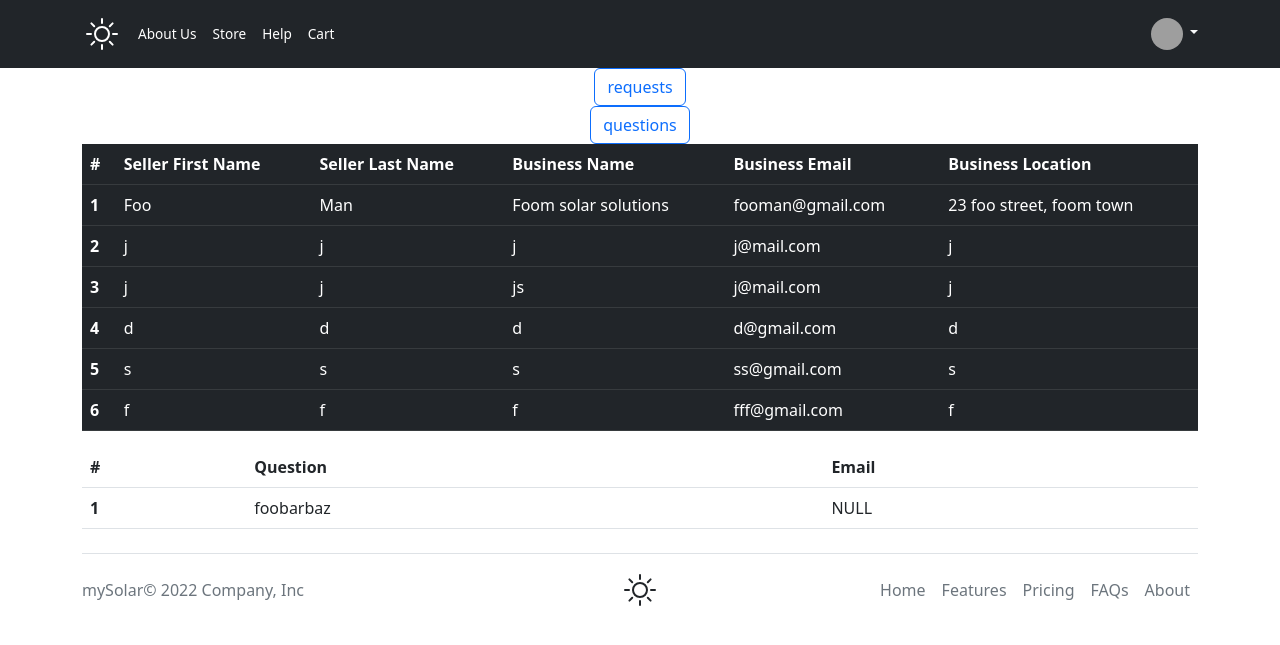
After one commit to codeKing2020/mySolar, a Django app: page /requestsAndQuestions in a window 1280 px wide. The commit adds this page. Shown: the top 645 px of the page. Run offline with Django 4.2, Linux system fonts and the light colour scheme; a user stored in the database is signed in; data comes from the database, SQL or seed files in the repository; grey boxes are pictures that could not be loaded.

Commit message:
addded new features, faulty beSeller page, form and view however

```diff
--- a/Solar/mySolarApp/forms.py
+++ b/Solar/mySolarApp/forms.py
@@ -48,11 +48,13 @@ class delivery_infoForm(forms.ModelForm):
 
 class askQuestionForm(forms.ModelForm):
     class Meta:
-        model = help
+        model = userQuestions
         exclude = ("is_FAQ",)
         labels = {
+            "email": "What is your email?",
             "question": "What can we help you with?"
         }
         widgets = {
+            "email": forms.TextInput(attrs={'placeholder': 'We will email you our response ASAP.'}),
             "question": forms.Textarea(attrs={'placeholder': 'Ask anything!'})
         }
--- a/Solar/mySolarApp/models.py
+++ b/Solar/mySolarApp/models.py
@@ -14,10 +14,12 @@ class User(AbstractUser):
         last_name
         email
         password
+        beSellerFormSubmitted
 
         useful information regarding this model can be found at https://docs.djangoproject.com/en/4.0/ref/contrib/auth/#django.contrib.auth.models.User
         including info about getting full name or changing password etc
     """
+    beSellerFormSubmitted = models.BooleanField(default=False)
     contact_info = models.CharField(max_length=15, blank=True)
     is_shopkeeper = models.BooleanField(default=False)
 
@@ -145,12 +147,14 @@ class sellerRequests(models.Model):
     how_active = models.IntegerField()
     identification = models.CharField(max_length=13, unique=True, blank=False)
 
-class help(models.Model):
+class userQuestions(models.Model):
     """
     help model
 
     for storing any questions asked by users
+    takes email also
     also stores FAQs which are saved and accessed by page
     """
+    email = models.EmailField(blank=True)
     question = models.CharField(max_length=1000, blank=False, unique=True)
     is_FAQ = models.BooleanField(default=False)
--- a/Solar/mySolarApp/static/mySolar/index.css
+++ b/Solar/mySolarApp/static/mySolar/index.css
@@ -93,3 +93,13 @@ form {
     margin: 2%;
   }
 }
+
+/* FOR FORM ERRORS */
+
+.errorlist{
+  text-align: center;
+  font-size: 21px;
+  color: white;
+  border: red 1px solid;
+  background-color: red;
+}
--- a/Solar/mySolarApp/templates/mySolar/beSeller.html
+++ b/Solar/mySolarApp/templates/mySolar/beSeller.html
@@ -1,4 +1,6 @@
 {% extends 'mySolar/layout.html' %}
+
+{% load static %}
 
 {% block title %}
 Become a seller, earn money while you sleep! | mySolar
--- a/Solar/mySolarApp/templates/mySolar/help.html
+++ b/Solar/mySolarApp/templates/mySolar/help.html
@@ -5,7 +5,7 @@ Need Help? We're here! | mySolar
 {% endblock %}
 
 {% block body %}
-<h1>Help</h1>
+<h1 class="text-center text-info fs-1">Help</h1>
 <form action="#" method="post">
     {% csrf_token %}
     {{ question_form.as_p }}
--- a/Solar/mySolarApp/templates/mySolar/layout.html
+++ b/Solar/mySolarApp/templates/mySolar/layout.html
@@ -75,6 +75,7 @@
                         <img src="https://github.com/mdo.png" alt="mdo" width="32" height="32" class="rounded-circle">
                       </a>
                       <ul class="dropdown-menu dropdown-menu-end text-small" aria-labelledby="dropdownUser1">
+                        <li><a class="dropdown-item" href="#">{{request.user.get_username}}</a></li>
                         <li><a class="dropdown-item" href="#">Profile</a></li>
                         <li><a class="dropdown-item green-text" href="#">Become a seller</a></li>
                         <li><hr class="dropdown-divider"></li>
@@ -96,6 +97,7 @@
                   </a>
 
                   <ul class="nav col-12 col-lg-auto me-lg-auto mb-2 justify-content-center mb-md-0">
+                      <li><a class="dropdown-item" href="#">{{request.user.get_username}}</a></li>
                       <li><a href="{% url 'about' %}" class="nav-link px-2 text-white">About Us</a></li>
                       <li><a href="{% url 'shop' %}" class="nav-link px-2 text-white">Store</a></li>
                       <li><a href="#" class="nav-link px-2 text-white">Help</a></li>
--- /dev/null
+++ b/Solar/mySolarApp/templates/mySolar/requestsAndQuestions.html
@@ -0,0 +1,60 @@
+{% extends 'mySolar/layout.html' %}
+
+{% block title %}
+requests and questions
+{% endblock %}
+
+{% block body %}
+<button class="btn btn-outline-primary d-block mx-auto text-center">requests</button>
+<button class="btn btn-outline-primary d-block mx-auto text-center">questions</button>
+<div class="requests">
+    <table class="table table-hover table-dark">
+        <thead>
+            <tr>
+                <th scope="col">#</th>
+                <th scope="col">Seller First Name</th>
+                <th scope="col">Seller Last Name</th>
+                <th scope="col">Business Name</th>
+                <th scope="col">Business Email</th>
+                <th scope="col">Business Location</th>
+            </tr>
+        </thead>
+        <tbody>
+        {% for seller in requests %}
+            <tr>
+                <th scope="row">{{ seller.pk }}</th>
+                <td>{{seller.sellerFName}}</td>
+                <td>{{seller.sellerLName}}</td>
+                <td>{{seller.name}}</td>
+                <td>{{seller.businessEmail}}</td>
+                <td>{{seller.location}}</td>
+            </tr>
+        {% endfor %}
+        </tbody>
+    </table>
+</div>
+<div class="questions">
+    <table class="table table-hover">
+        <thead>
+            <tr>
+                <th scope="col">#</th>
+                <th scope="col">Question</th>
+                <th scope="col">Email</th>
+            </tr>
+        </thead>
+        <tbody>
+        {% for question in questions %}
+            <tr>
+                <th scope="row">{{ question.pk }}</th>
+                <td>{{question.question}}</td>
+                {% if question.email == '' %}
+                    <td>NULL</td>
+                {% else %}
+                    <td>{{question.email}}</td>
+                {% endif %}
+            </tr>
+        {% endfor %}
+        </tbody>
+    </table>
+</div>
+{% endblock %}
--- a/Solar/mySolarApp/templates/mySolar/success.html
+++ b/Solar/mySolarApp/templates/mySolar/success.html
@@ -10,7 +10,10 @@ Thank you for registering to become a seller | mySolar
         <p class="fs-3">Thank you {{ request.user.get_username.capitalize }} for registering to become a seller, your request and shop location will be verified and you will be emailed within 5 days.</p>
     {% elif success == "pendingHelp" %}
         <h1>Thank you for asking</h1>
-        <p>This helps us imporve our website and user experience, check back in less than 24 hours to see if your question was answered</p>
+        <p>This helps us improve our website and user experience, check back in less than 24 hours to see if your question was answered</p>
+    {% elif success == "alreadyApplied" %}
+        <h1>You have already applied before</h1>
+        <p>You have already applied to become a seller, please be a little more patient, if you feel we are taking too long or have any inquiries, please email us at mysolar@gmail.com</p>
     {% else %}
         <h1 class="text-center">Nothing to see here!</h1>
     {% endif %}
--- a/Solar/mySolarApp/urls.py
+++ b/Solar/mySolarApp/urls.py
@@ -13,5 +13,6 @@ urlpatterns = [
     path("product", product, name="product"),
     path("help", help, name="help"),
     path("beSeller", beSeller, name="beSeller"),
-    path("success", success, name="success")
+    path("success", success, name="success"),
+    path("requestsAndQuestions", requestsAndQuestions, name="requests")
 ]
--- a/Solar/mySolarApp/views.py
+++ b/Solar/mySolarApp/views.py
@@ -116,32 +116,37 @@ def shop(request):
 def product(request):
     return render(request, "mySolar/product.html")
 
-def help(request):
-    return render(request, "mySolar/help.html")
-
 @login_required
 def success(request):
     return render(request, "mySolar/success.html")
 
 @login_required
 def beSeller(request):
+    USER = request.user
     if request.method == 'POST':
+        a = User.objects.get(username=USER.get_username())
+        if a.beSellerFormSubmitted == False:
+            user_form = SellerRequestForm(request.POST)
 
-        user_form = SellerRequestForm(request.POST)
+            if user_form.is_valid():
+                user_form.instance.sellerAcc = USER
+                user_form.save()
+                a.update(beSellerFormSubmitted=True)
+                return render(request, 'mySolar/success.html', {"success":"pendingSellerConfirmation"})
 
-        if user_form.is_valid():
-            user_form.instance.sellerAcc = request.user
-            user_form.save()
-            return redirect('/success', success="pendingSellerConfirmation")
+            else:
+                context = {
+                    'user_form': user_form,
+                }
 
         else:
             context = {
-                'user_form': user_form,
-            }
+                "success":"alreadyApplied",
+                }
 
     else:
         context = {
-            'user_form': SellerRequestForm(user=request.user),
+            'user_form': SellerRequestForm(user=USER),
         }
 
     return render(request, "mySolar/beSeller.html", context)
@@ -163,3 +168,12 @@ def help(request):
         }
 
     return render(request, "mySolar/help.html", context)
+
+@login_required
+def requestsAndQuestions(request):
+    if request.user.is_staff == False or request.user.is_superuser == False:
+        return render(request, "mySolar/fail.html", {'message':"You are not permitted here."})
+    else:
+        requests = sellerRequests.objects.all()
+        QUESTIONS = userQuestions.objects.all()
+        return render(request, "mySolar/requestsAndQuestions.html", {"requests": requests, "questions": QUESTIONS})
```
Also changed, not shown: Solar/mySolarApp/templates/mySolar/fail.html (added, +9 -0 lines), Solar/db.sqlite3, Solar/mySolarApp/migrations/0019_rename_help_questions.py (added), Solar/mySolarApp/migrations/0020_rename_questions_userquestions.py (added), Solar/mySolarApp/migrations/0021_userquestions_email.py (added), Solar/mySolarApp/migrations/0022_user_besellerformsubmitted.py (added).
